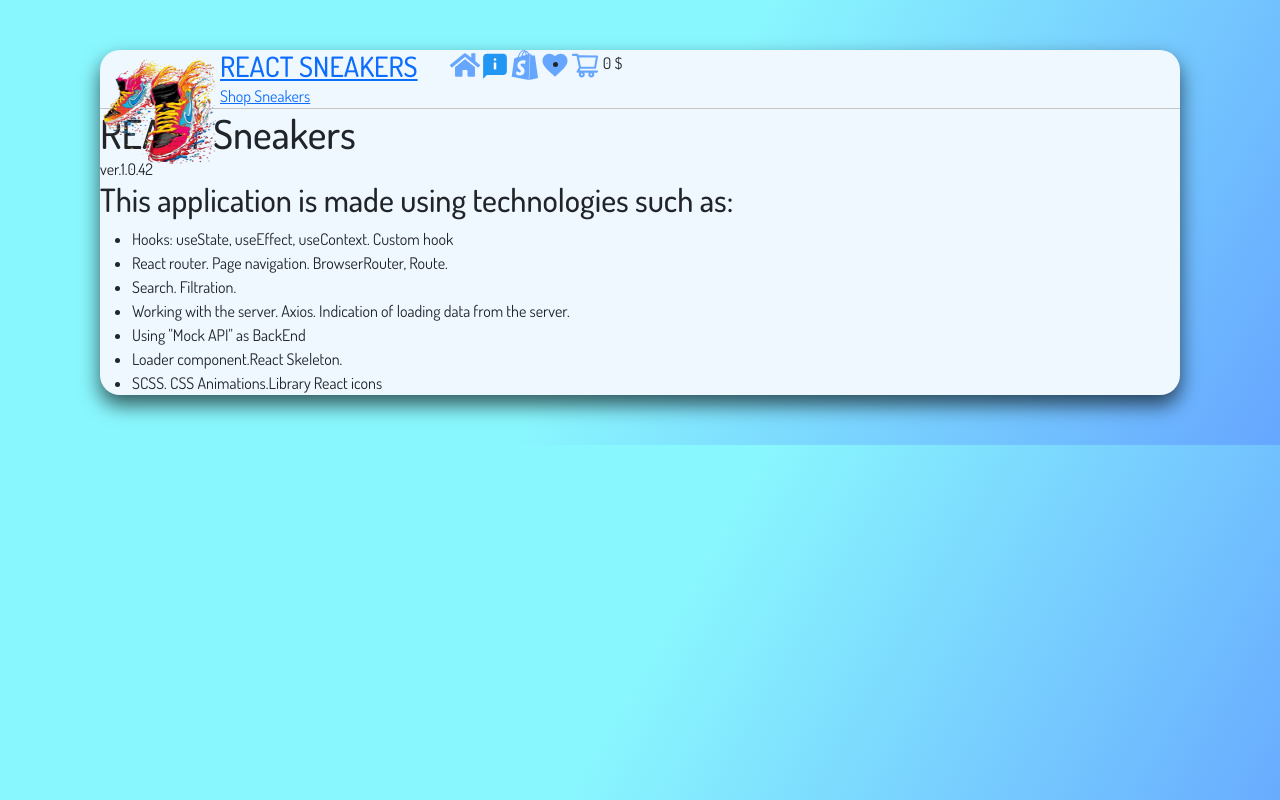
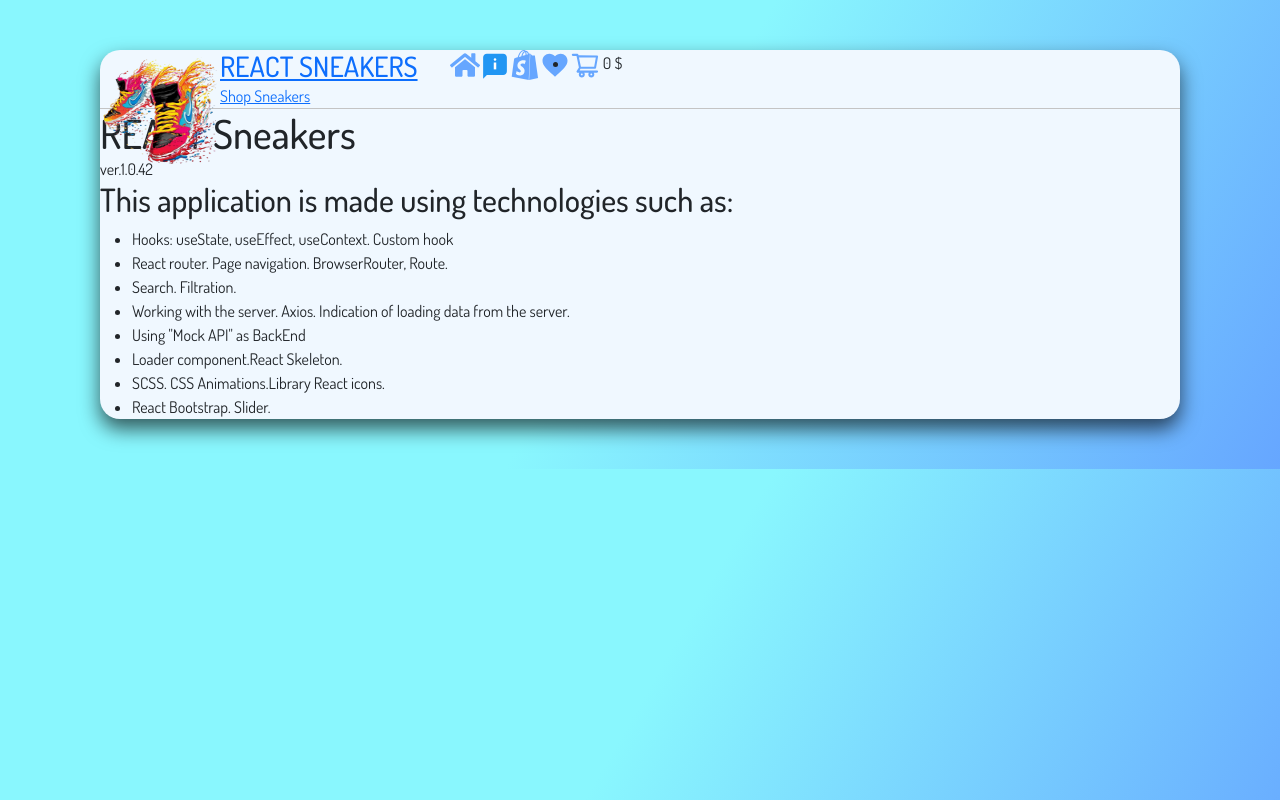
Before and after one commit to RamanSlinka/Shop_Sneakers, a React (Create React App) app: page /about in a window 1280 px wide. Shown: the top 800 px of the page. Built offline with nearby package versions, Linux system fonts and the light colour scheme; no server answers.

Commit message:
added gh-pages, and deploy

```diff
--- a/package.json
+++ b/package.json
@@ -12,6 +12,7 @@
     "@testing-library/user-event": "^12.1.10",
     "axios": "^0.21.4",
     "bootstrap": "5.1.0",
+    "gh-pages": "^3.2.3",
     "macro-css": "^1.0.5",
     "node": "^16.6.1",
     "node-sass": "4.14.1",
@@ -25,11 +26,14 @@
     "sass": "^1.39.0",
     "web-vitals": "^1.0.1"
   },
+  "homepage": "https://RamanSlinka.github.io/Shop_Sneakers",
   "scripts": {
     "start": "react-scripts start",
     "build": "react-scripts build",
     "test": "react-scripts test",
-    "eject": "react-scripts eject"
+    "eject": "react-scripts eject",
+    "predeploy": "npm run build",
+    "deploy": "gh-pages -d build"
   },
   "eslintConfig": {
     "extends": [
--- a/src/pages/About.js
+++ b/src/pages/About.js
@@ -13,7 +13,8 @@ const About = () => {
                 <li>Working with the server. Axios. Indication of loading data from the server.</li>
                 <li>Using "Mock API" as BackEnd</li>
                 <li>Loader component.React Skeleton.</li>
-                <li>SCSS. CSS Animations.Library React icons</li>
+                <li>SCSS. CSS Animations.Library React icons.</li>
+                <li>React Bootstrap. Slider.</li>
             </ul>
         </div>
     );
```
Also changed, not shown: public/Sneakers/19.jpeg (added), 1 other file (tests, documents, lock files or other folders).
